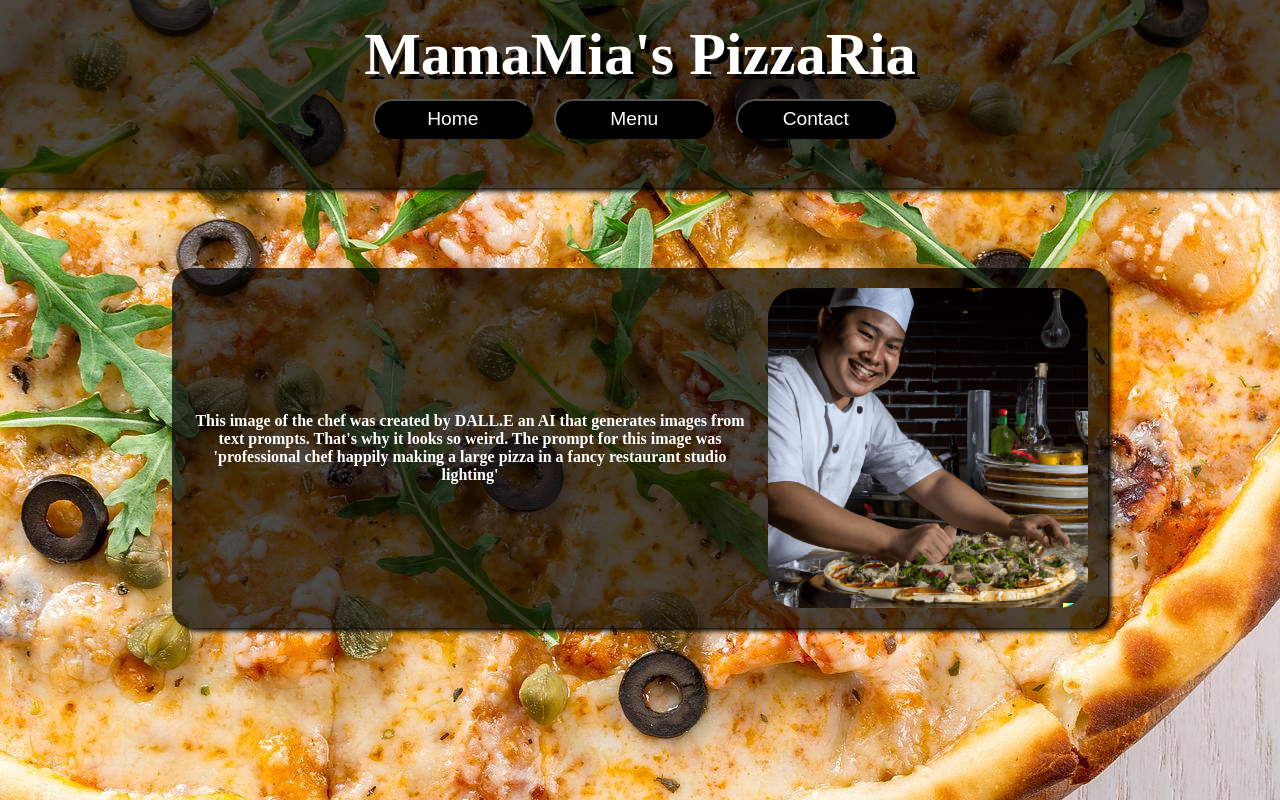
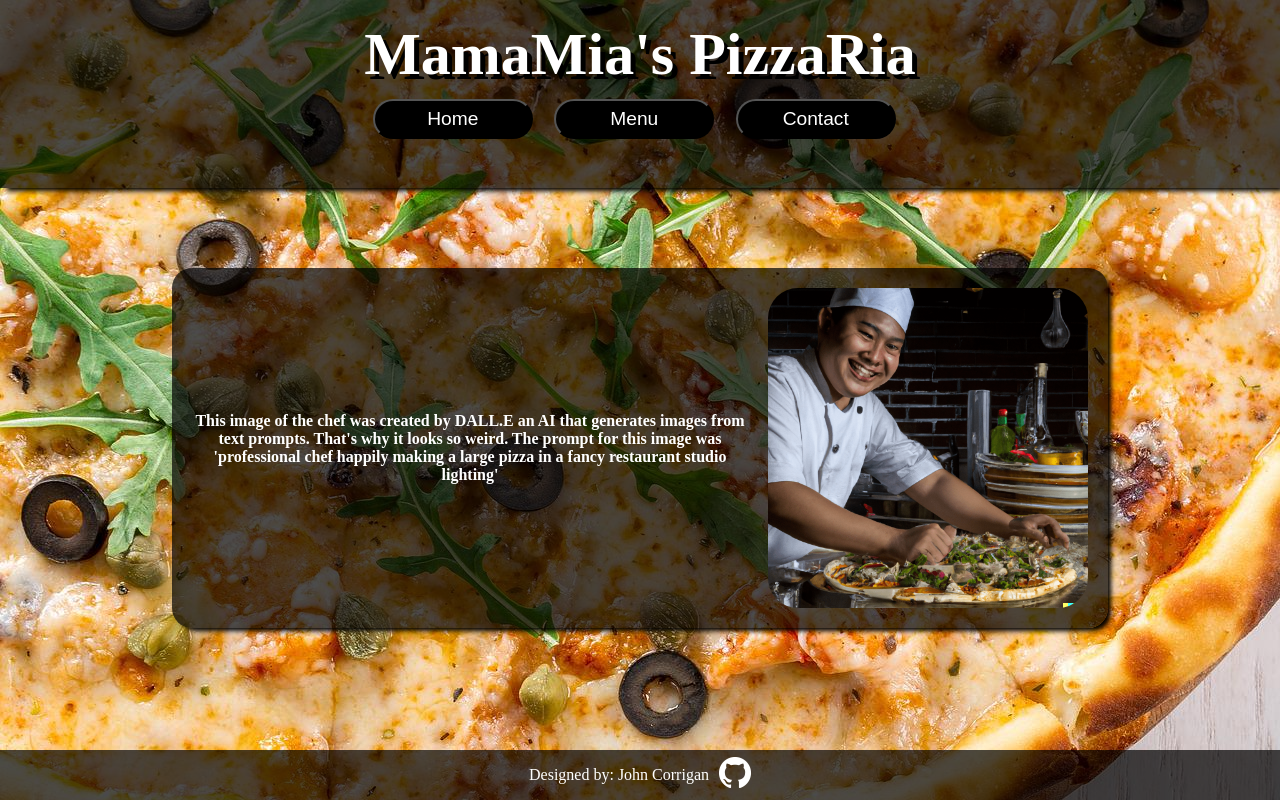
Before and after one commit to JohnCorrigan1/restaurant-page, a website built with webpack: page dist/index.html in a window 1280 px wide. Built offline with nearby package versions, Linux system fonts and the light colour scheme.

Commit message:
footer in place on all pages

```diff
--- /dev/null
+++ b/src/functions/createFooter.js
@@ -0,0 +1,23 @@
+import Git from './../imgs/github_logo.png'
+
+export default function createFooter(){
+    const body = document.querySelector('body')
+
+    const footer = document.createElement('footer')
+
+    const footerP = document.createElement('p')
+    footerP.classList.add('footerP')
+    footerP.textContent = "Designed by: John Corrigan"
+
+    const link = document.createElement('a')
+    link.href = "https://github.com/JohnCorrigan1"
+
+    const git = new Image();
+    git.src = Git;
+    git.classList.add('github-logo')
+
+    body.appendChild(footer)
+    footer.appendChild(footerP)
+    footer.appendChild(link)
+    link.appendChild(git)
+}
--- a/src/index.js
+++ b/src/index.js
@@ -5,11 +5,11 @@ import loadHome from './pages/homePage';
 import loadMenu from './pages/menuPage';
 import loadContact from './pages/contactPage'
 import removePage from './functions/removePage'
-
+import createFooter from './functions/createFooter'
 
 createNav();
 loadHome();
-
+createFooter();
 
 
 const home = document.getElementById('home')
--- a/src/style.css
+++ b/src/style.css
@@ -1,13 +1,21 @@
+html{
+    height: 100%;
+    max-width: 100vw;
+}
+
 body {
+    display: flex;
+    flex-direction: column;
+    justify-content: center;
     margin: 0;
     background: url('./imgs/pizza2.jpg') no-repeat;
     background-size: auto;
     background-attachment: fixed;
+    min-height: 100%;
 }
 
 .content {
    text-align: center;
-   position: relative;
 }
 
 .myPizza {
@@ -77,9 +85,7 @@ body {
     align-items: center;
     max-width: 70vw;
     width: fit-content;
-    margin-right: auto;
-    margin-left: auto;
-    margin-top: 10vh;
+    margin: 10vh auto 0 auto;
     padding: 20px;
     background-color: rgba(0, 0, 0, 0.7);
     box-shadow: 5px 5px 5px -2px;
@@ -133,6 +139,33 @@ body {
     width: 200px;
 }
 
+footer{
+    color:white;
+    display: flex;
+    align-items: center;
+    justify-content: center;
+    margin-top: auto;
+    background-color: rgba(0, 0, 0, 0.7);
+}
+
+.footerP{
+    margin-right: 10px;
+}
+
+.github-logo:hover{
+    animation: roll 3s;
+    transform: rotate(720deg) ;
+}
+
+@keyframes roll {
+    0% {
+        transform: rotate(0);
+    }
+    100% {
+        transform: rotate(720deg)
+    }
+}
+
 @media (max-width: 800px){
 
     .title{
@@ -147,6 +180,5 @@ body {
     }
     .grid-container{
         max-width: 100vw;
-
     }
 }
```
Also changed, not shown: dist/0035c307a36c17babb8d.png (renamed from src/imgs/GitHub-Mark-32px.png), dist/266ca63177bca6f330a7.png (added), dist/main.js, src/imgs/github_logo.png (added).
